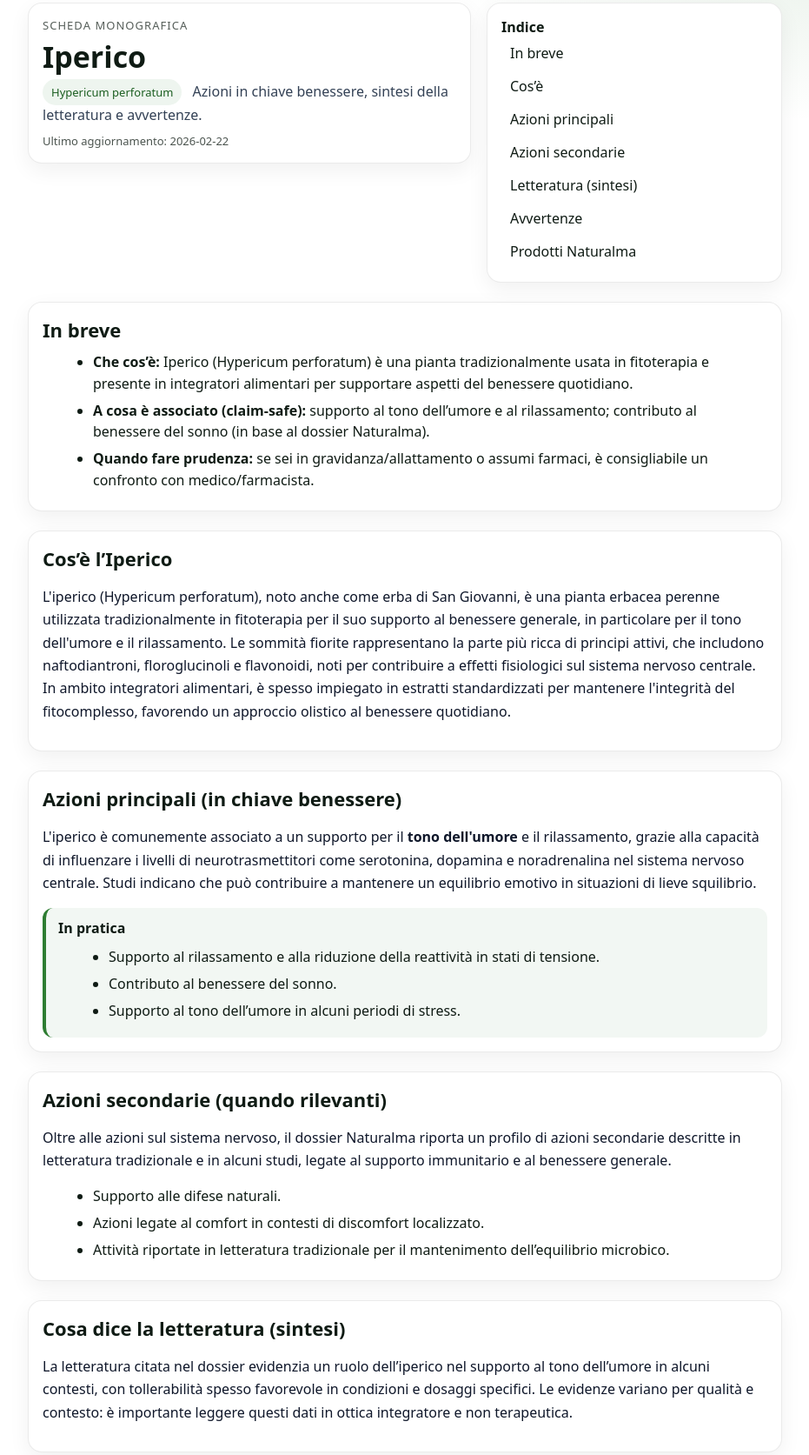
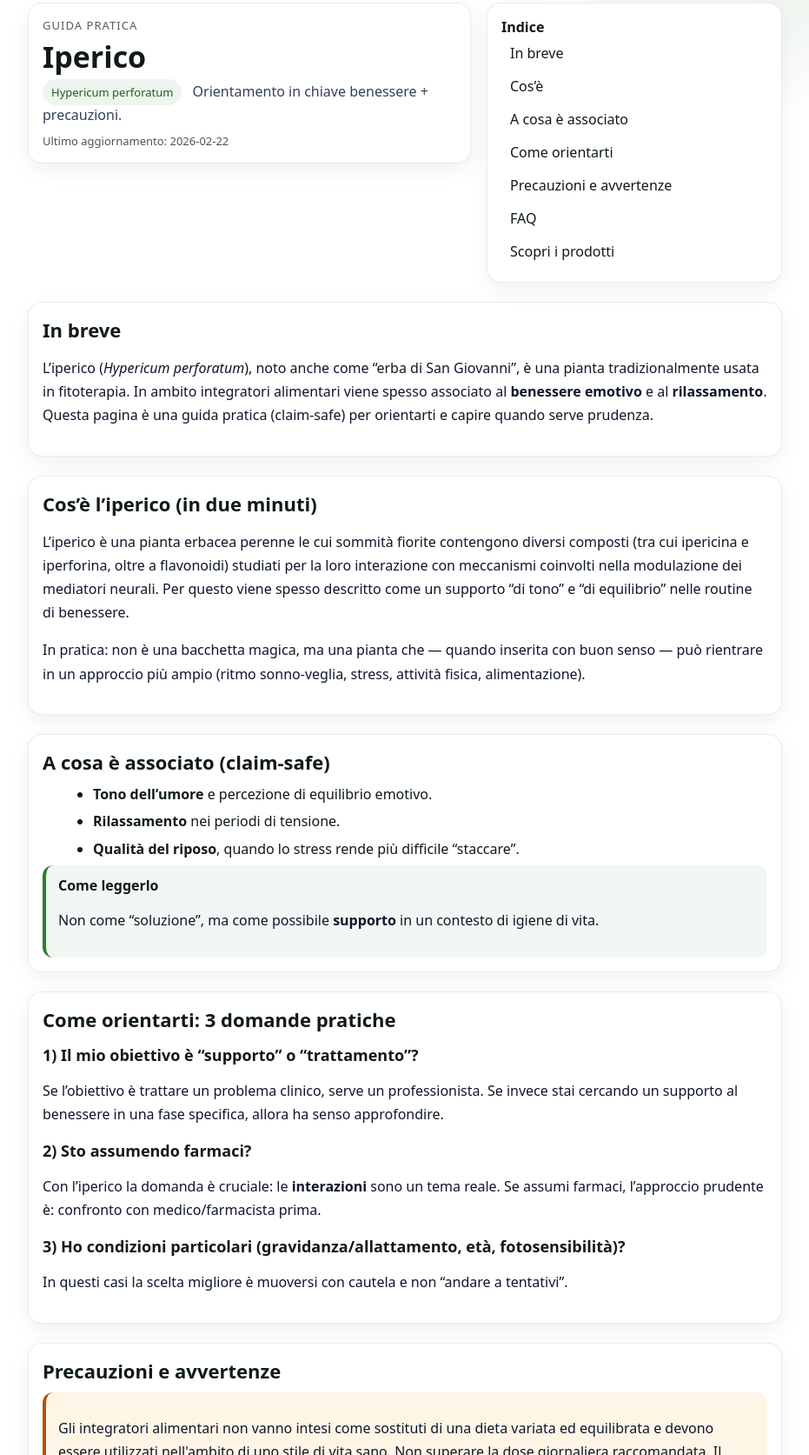
Before and after one commit to filippogiorgini/Sitiopenclaw, a plain HTML site: page blog/iperico/index.html in a window 1280 px wide. Shown: the part 90-1763 px from the top of the page at 87% size, without its empty margins (174-1105 px from the left). Drawn offline with Linux system fonts and the light colour scheme.

Commit message:
Rewrite Iperico article: practical blog style

```diff
--- a/blog/iperico/index.html
+++ b/blog/iperico/index.html
@@ -3,11 +3,11 @@
 <head>
   <meta charset="utf-8" />
   <meta name="viewport" content="width=device-width, initial-scale=1" />
-  <title>Iperico: a cosa serve (benessere), cosa sapere e avvertenze | Naturalma</title>
-  <meta name="description" content="Guida monografica sull’Iperico (Hypericum perforatum): azioni in chiave benessere, sintesi ragionata della letteratura e precauzioni." />
+  <title>Iperico: guida pratica, cosa sapere e precauzioni | Naturalma</title>
+  <meta name="description" content="Guida pratica sull’Iperico (Hypericum perforatum): a cosa è associato in chiave benessere, come orientarsi e quali precauzioni considerare." />
   <link rel="canonical" href="https://naturalma.net/blog/iperico/" />
-  <meta property="og:title" content="Iperico: a cosa serve (benessere), cosa sapere e avvertenze" />
-  <meta property="og:description" content="Scheda monografica sull’Iperico: azioni, sintesi e avvertenze (claim‑safe)." />
+  <meta property="og:title" content="Iperico: guida pratica, cosa sapere e precauzioni" />
+  <meta property="og:description" content="Guida pratica (claim‑safe) su Iperico: orientamento e precauzioni." />
   <meta property="og:type" content="article" />
   <link rel="stylesheet" href="/assets/site.v2.css" />
   <style>
@@ -23,14 +23,16 @@
     .toc a:hover{background:rgba(0,0,0,.04)}
     .mono-section{margin-top:22px}
     .mono-section h2{margin:0 0 10px;font-size:22px}
-    .mono-section p{line-height:1.65;color:#0f172a}
+    .mono-section h3{margin:14px 0 8px;font-size:18px}
+    .mono-section p{line-height:1.7;color:#0f172a}
     .callout{border-left:4px solid #2e7d32;background:rgba(46,125,50,.06);padding:12px 14px;border-radius:12px}
     .warn{border-left-color:#b45309;background:rgba(245,158,11,.10)}
     ul.clean{margin:10px 0 0 18px}
-    ul.clean li{margin:6px 0;line-height:1.55}
-    .btn{display:inline-block;padding:10px 14px;border-radius:12px;background:#2e7d32;color:#fff;text-decoration:none;font-weight:600}
+    ul.clean li{margin:6px 0;line-height:1.6}
+    .btn{display:inline-block;padding:10px 14px;border-radius:12px;background:#2e7d32;color:#fff;text-decoration:none;font-weight:700}
     .btn:hover{filter:brightness(.95)}
     .meta{font-size:13px;opacity:.75;margin-top:10px}
+    .hr{height:1px;background:rgba(0,0,0,.08);margin:18px 0}
   </style>
 </head>
 <body>
@@ -51,63 +53,58 @@
   <main class="mono-wrap">
     <section class="mono-hero">
       <div class="mono-card">
-        <div class="mono-kicker">Scheda monografica</div>
+        <div class="mono-kicker">Guida pratica</div>
         <h1 class="mono-title">Iperico</h1>
-        <p class="mono-sub"><span class="pill">Hypericum perforatum</span> Azioni in chiave benessere, sintesi della letteratura e avvertenze.</p>
+        <p class="mono-sub"><span class="pill">Hypericum perforatum</span> Orientamento in chiave benessere + precauzioni.</p>
         <div class="meta">Ultimo aggiornamento: 2026-02-22</div>
       </div>
       <aside class="mono-card toc" aria-label="Indice">
         <strong>Indice</strong>
         <a href="#in-breve">In breve</a>
         <a href="#cos-e">Cos’è</a>
-        <a href="#azioni-principali">Azioni principali</a>
-        <a href="#azioni-secondarie">Azioni secondarie</a>
-        <a href="#letteratura">Letteratura (sintesi)</a>
-        <a href="#avvertenze">Avvertenze</a>
-        <a href="#prodotti">Prodotti Naturalma</a>
+        <a href="#claim-safe">A cosa è associato</a>
+        <a href="#orientarti">Come orientarti</a>
+        <a href="#avvertenze">Precauzioni e avvertenze</a>
+        <a href="#faq">FAQ</a>
+        <a href="#prodotti">Scopri i prodotti</a>
       </aside>
     </section>
 
     <section id="in-breve" class="mono-section mono-card">
       <h2>In breve</h2>
-      <ul class="clean">
-        <li><strong>Che cos’è:</strong> Iperico (Hypericum perforatum) è una pianta tradizionalmente usata in fitoterapia e presente in integratori alimentari per supportare aspetti del benessere quotidiano.</li>
-        <li><strong>A cosa è associato (claim‑safe):</strong> supporto al tono dell’umore e al rilassamento; contributo al benessere del sonno (in base al dossier Naturalma).</li>
-        <li><strong>Quando fare prudenza:</strong> se sei in gravidanza/allattamento o assumi farmaci, è consigliabile un confronto con medico/farmacista.</li>
-      </ul>
+      <p>L’iperico (<em>Hypericum perforatum</em>), noto anche come “erba di San Giovanni”, è una pianta tradizionalmente usata in fitoterapia. In ambito integratori alimentari viene spesso associato al <strong>benessere emotivo</strong> e al <strong>rilassamento</strong>. Questa pagina è una guida pratica (claim‑safe) per orientarti e capire quando serve prudenza.</p>
     </section>
 
     <section id="cos-e" class="mono-section mono-card">
-      <h2>Cos’è l’Iperico</h2>
-      <p>L'iperico (Hypericum perforatum), noto anche come erba di San Giovanni, è una pianta erbacea perenne utilizzata tradizionalmente in fitoterapia per il suo supporto al benessere generale, in particolare per il tono dell'umore e il rilassamento. Le sommità fiorite rappresentano la parte più ricca di principi attivi, che includono naftodiantroni, floroglucinoli e flavonoidi, noti per contribuire a effetti fisiologici sul sistema nervoso centrale. In ambito integratori alimentari, è spesso impiegato in estratti standardizzati per mantenere l'integrità del fitocomplesso, favorendo un approccio olistico al benessere quotidiano.</p>
+      <h2>Cos’è l’iperico (in due minuti)</h2>
+      <p>L’iperico è una pianta erbacea perenne le cui sommità fiorite contengono diversi composti (tra cui ipericina e iperforina, oltre a flavonoidi) studiati per la loro interazione con meccanismi coinvolti nella modulazione dei mediatori neurali. Per questo viene spesso descritto come un supporto “di tono” e “di equilibrio” nelle routine di benessere.</p>
+      <p>In pratica: non è una bacchetta magica, ma una pianta che — quando inserita con buon senso — può rientrare in un approccio più ampio (ritmo sonno‑veglia, stress, attività fisica, alimentazione).</p>
     </section>
 
-    <section id="azioni-principali" class="mono-section mono-card">
-      <h2>Azioni principali (in chiave benessere)</h2>
-      <p>L'iperico è comunemente associato a un supporto per il <strong>tono dell'umore</strong> e il rilassamento, grazie alla capacità di influenzare i livelli di neurotrasmettitori come serotonina, dopamina e noradrenalina nel sistema nervoso centrale. Studi indicano che può contribuire a mantenere un equilibrio emotivo in situazioni di lieve squilibrio.</p>
+    <section id="claim-safe" class="mono-section mono-card">
+      <h2>A cosa è associato (claim‑safe)</h2>
+      <ul class="clean">
+        <li><strong>Tono dell’umore</strong> e percezione di equilibrio emotivo.</li>
+        <li><strong>Rilassamento</strong> nei periodi di tensione.</li>
+        <li><strong>Qualità del riposo</strong>, quando lo stress rende più difficile “staccare”.</li>
+      </ul>
       <div class="callout">
-        <strong>In pratica</strong>
-        <ul class="clean">
-          <li>Supporto al rilassamento e alla riduzione della reattività in stati di tensione.</li>
-          <li>Contributo al benessere del sonno.</li>
-          <li>Supporto al tono dell’umore in alcuni periodi di stress.</li>
-        </ul>
+        <strong>Come leggerlo</strong>
+        <p>Non come “soluzione”, ma come possibile <strong>supporto</strong> in un contesto di igiene di vita.</p>
       </div>
     </section>
 
-    <section id="azioni-secondarie" class="mono-section mono-card">
-      <h2>Azioni secondarie (quando rilevanti)</h2>
-      <p>Oltre alle azioni sul sistema nervoso, il dossier Naturalma riporta un profilo di azioni secondarie descritte in letteratura tradizionale e in alcuni studi, legate al supporto immunitario e al benessere generale.</p>
-      <ul class="clean">
-        <li>Supporto alle difese naturali.</li>
-        <li>Azioni legate al comfort in contesti di discomfort localizzato.</li>
-        <li>Attività riportate in letteratura tradizionale per il mantenimento dell’equilibrio microbico.</li>
-      </ul>
-    </section>
+    <section id="orientarti" class="mono-section mono-card">
+      <h2>Come orientarti: 3 domande pratiche</h2>
 
-    <section id="letteratura" class="mono-section mono-card">
-      <h2>Cosa dice la letteratura (sintesi)</h2>
-      <p>La letteratura citata nel dossier evidenzia un ruolo dell’iperico nel supporto al tono dell’umore in alcuni contesti, con tollerabilità spesso favorevole in condizioni e dosaggi specifici. Le evidenze variano per qualità e contesto: è importante leggere questi dati in ottica integratore e non terapeutica.</p>
+      <h3>1) Il mio obiettivo è “supporto” o “trattamento”?</h3>
+      <p>Se l’obiettivo è trattare un problema clinico, serve un professionista. Se invece stai cercando un supporto al benessere in una fase specifica, allora ha senso approfondire.</p>
+
+      <h3>2) Sto assumendo farmaci?</h3>
+      <p>Con l’iperico la domanda è cruciale: le <strong>interazioni</strong> sono un tema reale. Se assumi farmaci, l’approccio prudente è: confronto con medico/farmacista prima.</p>
+
+      <h3>3) Ho condizioni particolari (gravidanza/allattamento, età, fotosensibilità)?</h3>
+      <p>In questi casi la scelta migliore è muoversi con cautela e non “andare a tentativi”.</p>
     </section>
 
     <section id="avvertenze" class="mono-section mono-card">
@@ -118,15 +115,21 @@
       <p class="meta">Nota: indicazioni sintetiche e prudenziali; per situazioni personali (gravidanza/allattamento, minori, terapia farmacologica) è consigliabile un confronto con medico/farmacista.</p>
     </section>
 
+    <section id="faq" class="mono-section mono-card">
+      <h2>FAQ</h2>
+      <p><strong>È adatto a tutti?</strong> No: il contesto personale conta. In caso di farmaci o condizioni particolari, chiedi consiglio.</p>
+      <p><strong>Posso abbinarlo ad altri integratori?</strong> Dipende. In caso di terapie farmacologiche o sensibilità specifiche, meglio valutare con un professionista.</p>
+      <p><strong>Quanto tempo ci vuole?</strong> Non esiste una risposta unica: negli integratori la risposta è individuale e dipende da costanza e stile di vita.</p>
+    </section>
+
     <section id="prodotti" class="mono-section mono-card">
-      <h2>Prodotti Naturalma (solo link)</h2>
-      <p>Se vuoi vedere i prodotti Naturalma collegati a questa famiglia, usa la ricerca:</p>
+      <h2>Scopri i prodotti Naturalma</h2>
       <p><a class="btn" href="https://www.naturalma.it/search?q=Iperico" target="_blank" rel="noopener">Cerca “Iperico” su Naturalma.it</a></p>
     </section>
 
     <section class="mono-section mono-card">
       <h2>Nota finale</h2>
-      <p>Questo contenuto è informativo e non sostituisce il parere di un professionista sanitario. In caso di gravidanza/allattamento, età pediatrica o terapia farmacologica in corso, è consigliabile un confronto con medico/farmacista.</p>
+      <p>Questo contenuto è informativo e non sostituisce il parere di un professionista sanitario.</p>
     </section>
   </main>
 
```
